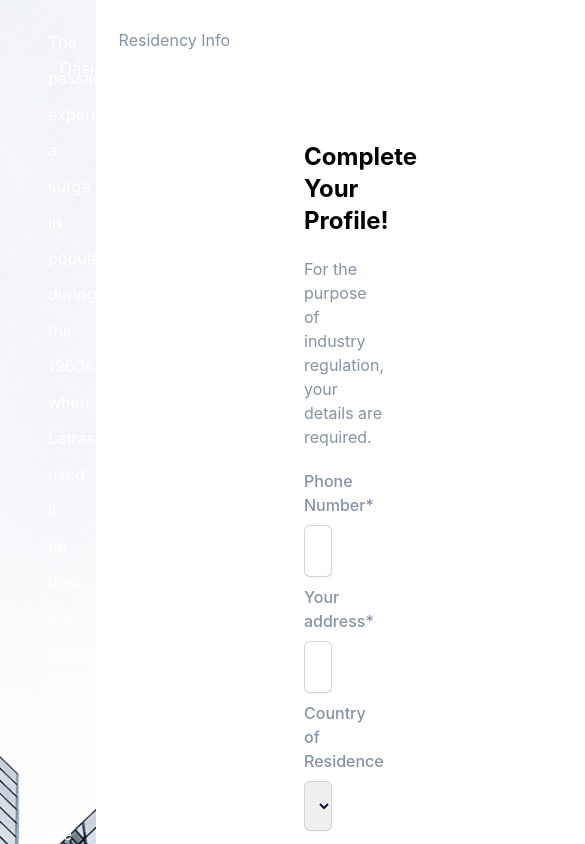
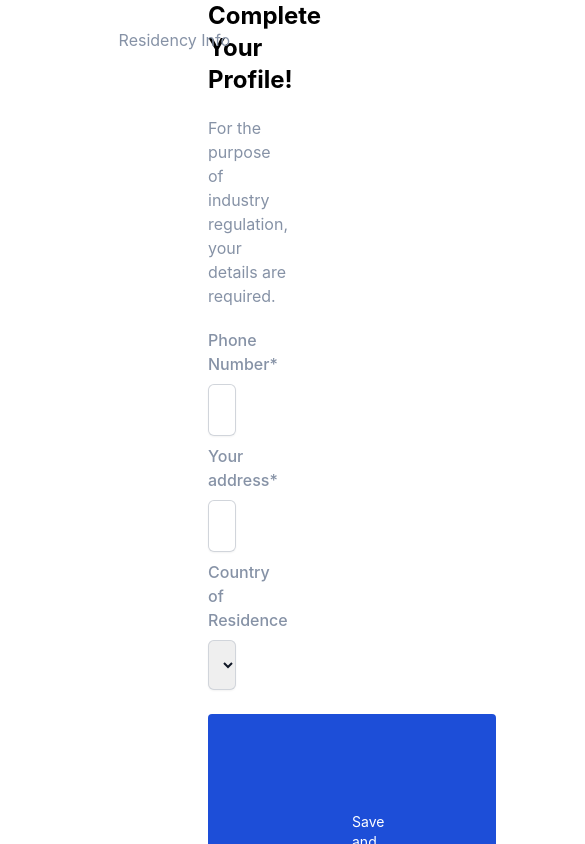
Before and after one commit to ahmadrasool21/on-Board, a React (Create React App) app: page /Profile in a window 390 px wide. Shown: the top 844 px of the page, 585 px wide, since content can reach past the window. Built offline with nearby package versions, Linux system fonts and the light colour scheme.

Commit message:
11 commit

```diff
--- a/src/View/CompleteProfile.js
+++ b/src/View/CompleteProfile.js
@@ -1,6 +1,6 @@
 import React from "react";
 import Button from "../components/Button";
-import { CmpValidation } from "../components/CmpValidation";
+import { CmpValidation } from "../Validation/CmpValidation";
 import { useFormik } from "formik";
 
 const initialValues = {
--- a/src/View/Join.js
+++ b/src/View/Join.js
@@ -2,7 +2,7 @@ import React from "react";
 
 const Join = () => {
   return (
-    <div className="m-auto">
+    <div className="  mb-auto mt-auto">
       <div className="flex grey  justify-end absolute right-20 top-5 ">
         <p className="pt-10">
           Already have an account? <span className="blue pl-1">Sign In</span>
--- a/src/View/MainLayout.js
+++ b/src/View/MainLayout.js
@@ -6,11 +6,11 @@ const MainLayout = ({ children }) => {
     <>
       <div className="boilerplate flex">
         <div
-          className="relative w-0 md:w-7/12  blueBoiler bg-cover bg-center bg-no-repeat flex flex-col  justify-center gap-6  text-white min-h-screen px-12"
+          className=" relative blueBoiler   bg-cover bg-center bg-no-repeat lg:flex hidden flex-col w-7/12 justify-center gap-6  text-white min-h-screen px-12 "
           style={{ backgroundImage: "url('/assets/Images/Montreal.jpg')" }}
         >
           <div className="absolute bg-blue-500 top-0 left-0 h-full w-0 sm:w-full opacity-90"></div>
-          <div className="absolute  bottom-0 left-0 z-20 w-0 lg:w-24 md:w-20">
+          <div className="absolute  bottom-0 left-0 z-20  lg:w-24 md:w-20">
             <img src="assets/Images/Vector.png" />
           </div>
           {/* <div className="blueBoiler  lg:w-7/12 bg-blue-500 bg-url('assets/Images/Montreal.jpg') flex flex-col gap-6 pt-48 px-16 text-white min-h-screen"> */}
--- a/src/View/Profile.js
+++ b/src/View/Profile.js
@@ -1,7 +1,7 @@
 import React from "react";
 import Button from "../components/Button";
 import { useFormik } from "formik";
-import { ProfileValidation } from "../components/ProfileValidation";
+import { ProfileValidation } from "../Validation/ProfileValidation";
 
 const initialValues = {
   address: " ",
@@ -21,7 +21,7 @@ const Profile = () => {
       <div className="flex grey pr-20 justify-end absolute top-5 right-20">
         <p className="pt-2">Residency Info</p>
       </div>
-      <div className=" mt-20 px-52 flex flex-col gap-5 pb-6">
+      <div className=" mt-auto px-52 flex flex-col gap-5 pb-6">
         <h1 className="text-black text-2xl xl:text-3xl 	font-bold mx-auto pr-16">
           Complete Your Profile!
         </h1>
--- a/src/View/Register.js
+++ b/src/View/Register.js
@@ -1,6 +1,6 @@
 import React from "react";
 import Button from "../components/Button";
-import { RegisterValidation } from "../components/RegisterValidation";
+import { RegisterValidation } from "../Validation/RegisterValidation";
 import { useFormik } from "formik";
 // import { reg_Validate } from "../components/RegisterValidation";
 
--- a/src/components/Routing.js
+++ b/src/components/Routing.js
@@ -7,8 +7,6 @@ import Register from "../View/Register";
 import CompleteProfile from "../View/CompleteProfile";
 
 export default function Routing() {
-  //   const [isAuthenticated, setIsAuthenticated] = useState();
-  //   const [isorder, setisorder] = useState(false);
   return (
     <Router>
       <div>
--- a/src/index.css
+++ b/src/index.css
@@ -26,3 +26,4 @@ code {
 .group:hover .group {
   border-color: #1e40af; /* Change the border color to blue on hover */
 }
+/* .blueBoiler */
```
Also changed, not shown: src/Validation/CmpValidation.js (renamed from src/components/CmpValidation.js), src/Validation/ProfileValidation.js (renamed from src/components/ProfileValidation.js), src/Validation/RegisterValidation.js (renamed from src/components/RegisterValidation.js).
